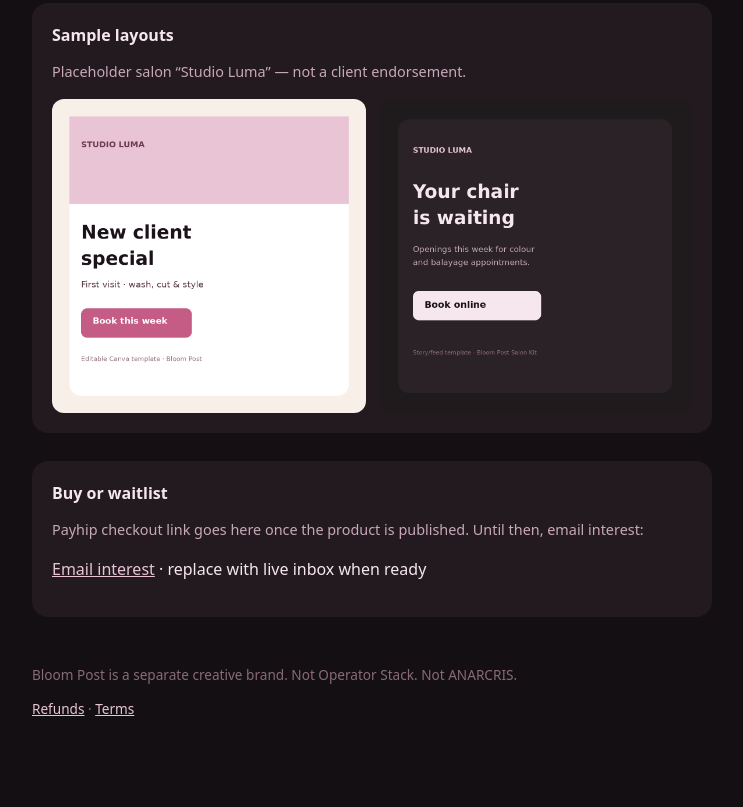
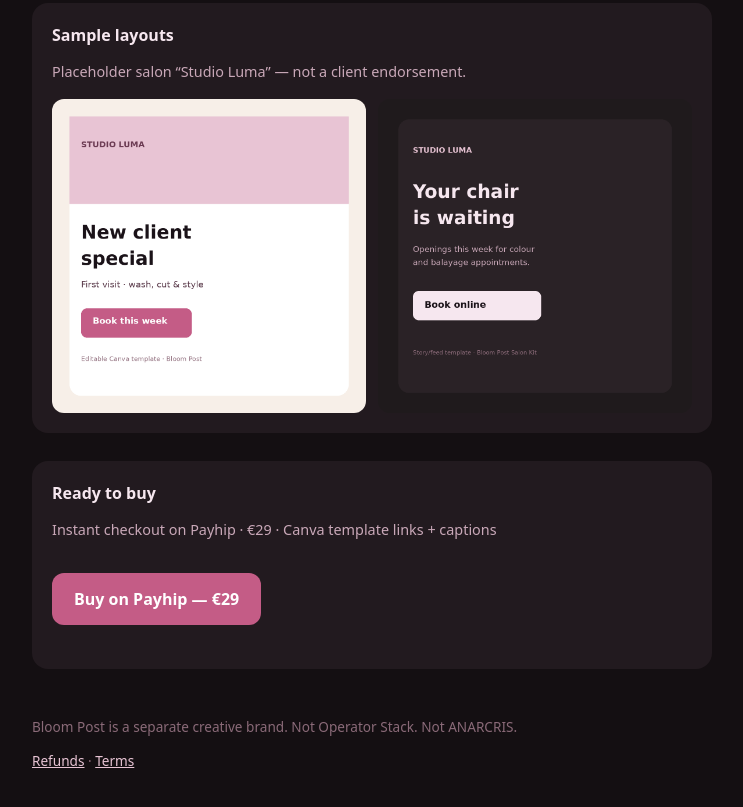
Before and after one commit to Lucifer9639/bloom-post, a plain HTML site: page index.html in a window 1280 px wide. Shown: the part 699-1506 px from the top of the page, without its empty margins (268-1011 px from the left). Drawn offline with Linux system fonts and the light colour scheme.

Commit message:
Fix Bloom Post Pages: wire Buy → https://payhip.com/b/4T0yV, remove placeholder email (index.html)

```diff
--- a/index.html
+++ b/index.html
@@ -57,10 +57,10 @@
       </div>
     </div>
 
-    <div class="card" id="waitlist">
-      <strong>Buy or waitlist</strong>
-      <p class="note">Payhip checkout link goes here once the product is published. Until then, email interest:</p>
-      <p><a href="mailto:hello@bloompost.example?subject=Salon%20Social%20Kit%20interest">Email interest</a> · replace with live inbox when ready</p>
+    <div class="card" id="buy-now">
+      <strong>Ready to buy</strong>
+      <p class="note">Instant checkout on Payhip · €29 · Canva template links + captions</p>
+      <p><a class="cta" href="https://payhip.com/b/4T0yV">Buy on Payhip — €29</a></p>
     </div>
 
     <footer>
```
